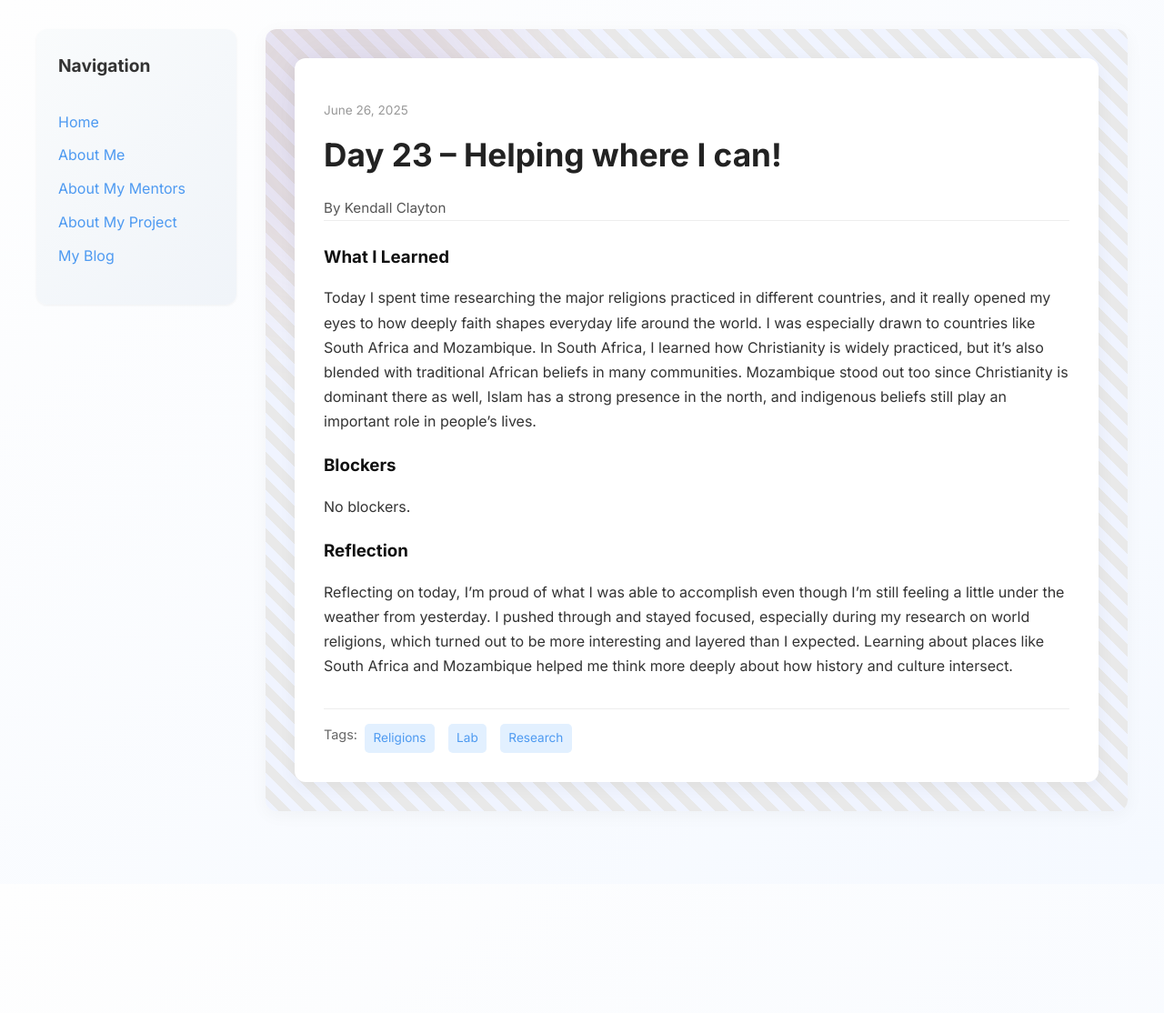
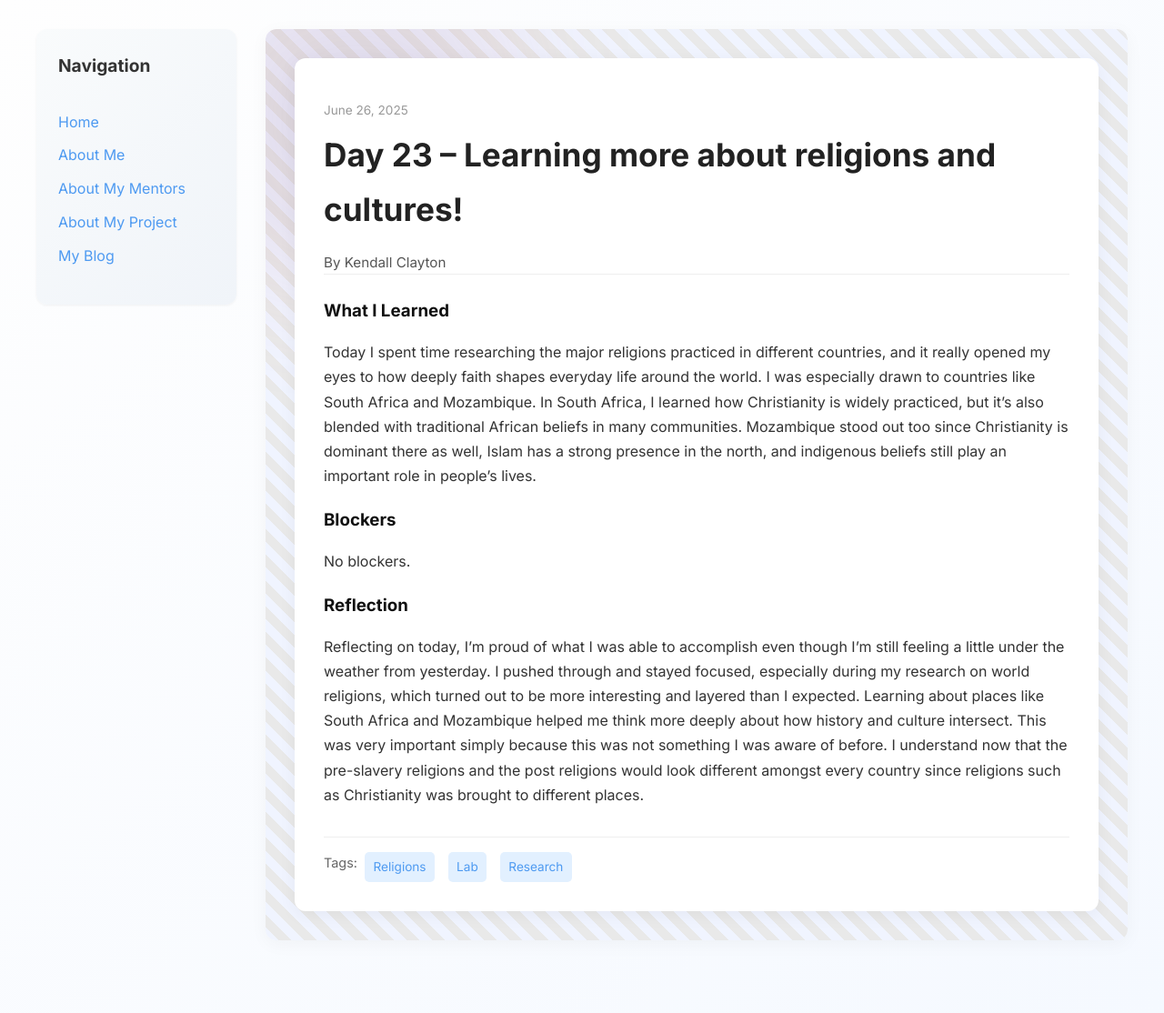
Before and after one commit to kendallzoe/kendallzoe.github.io, a Jekyll site: the page built from _posts/2025-06-26-day-23.md, in a window 1280 px wide. Shown: the whole page at 91% size. Built offline with Jekyll 4.4.1, drawn with Linux system fonts in a browser that asks for light colours; before the commit the page ends 972 px from its top, so only the background shows below that.

Commit message:
Update 2025-06-26-day-23.md

```diff
--- a/_posts/2025-06-26-day-23.md
+++ b/_posts/2025-06-26-day-23.md
@@ -1,6 +1,6 @@
 ---
 layout: post
-title: "Day 23 – Helping where I can!"
+title: "Day 23 – Learning more about religions and cultures!"
 date: 2025-06-26
 author: "Kendall Clayton"
 permalink: /day23.html
@@ -12,5 +12,5 @@ what_i_learned: >
 blockers: No blockers.
 
 reflection: >
-  Reflecting on today, I’m proud of what I was able to accomplish even though I’m still feeling a little under the weather from yesterday. I pushed through and stayed focused, especially during my research on world religions, which turned out to be more interesting and layered than I expected. Learning about places like South Africa and Mozambique helped me think more deeply about how history and culture intersect.
+  Reflecting on today, I’m proud of what I was able to accomplish even though I’m still feeling a little under the weather from yesterday. I pushed through and stayed focused, especially during my research on world religions, which turned out to be more interesting and layered than I expected. Learning about places like South Africa and Mozambique helped me think more deeply about how history and culture intersect. This was very important simply because this was not something I was aware of before. I understand now that the pre-slavery religions and the post religions would look different amongst every country since religions such as Christianity was brought to different places.
 ---
```
